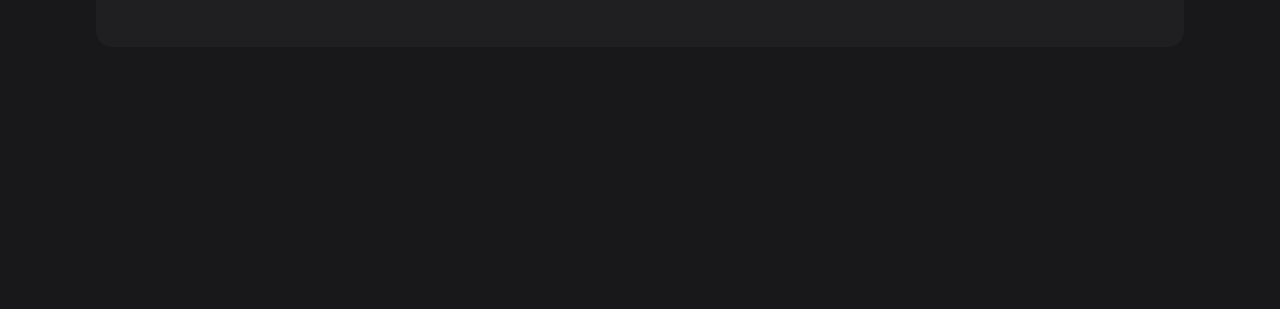
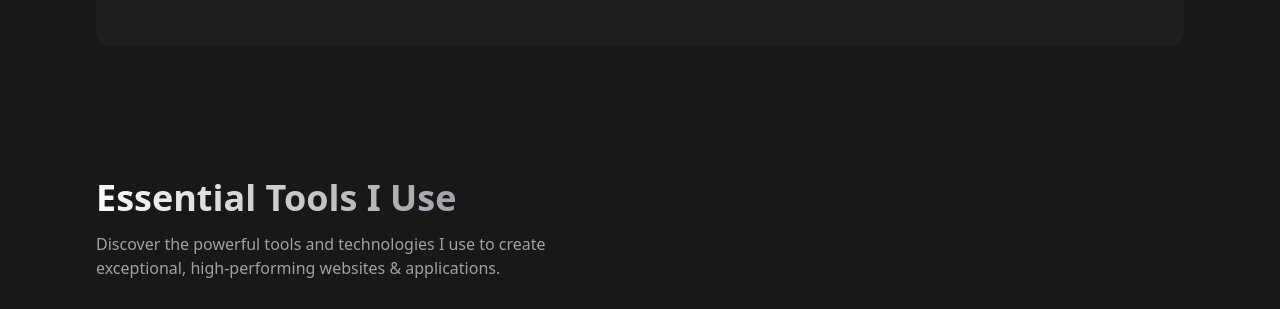
Before and after one commit to AndreiCCN/react-portfolio-1, a Next.js app: page / in a window 1280 px wide. Shown: the part 893-1202 px from the top of the page. Before the commit the page ends 940 px from the top, so only its background shows below. Built offline with nearby package versions, Linux system fonts and the light colour scheme.

Commit message:
feat: Start implementing Skill section

```diff
--- a/src/app/globals.css
+++ b/src/app/globals.css
@@ -7,7 +7,8 @@
   @apply bg-zinc-900 text-zinc-50;
 }
 
-.headline-1 {
+.headline-1,
+.headline-2 {
   @apply max-w-max;
   background: -webkit-linear-gradient(0deg, #fafafa, #a1a1aa);
   -webkit-background-clip: text;
@@ -15,6 +16,9 @@
 }
 .headline-1 {
   @apply text-5xl leading-tight font-semibold lg:text-[55px] lg:leading-[1.15];
+}
+.headline-2 {
+  @apply text-3xl lg:text-4xl lg:leading-tight font-semibold;
 }
 
 .container {
--- a/src/app/page.tsx
+++ b/src/app/page.tsx
@@ -1,6 +1,7 @@
 import About from "@/components/About";
 import Header from "../components/Header";
 import Hero from "../components/Hero";
+import Skill from "@/components/Skill";
 
 const App = () => {
   return (
@@ -9,6 +10,7 @@
       <main>
         <Hero />
         <About />
+        <Skill />
       </main>
     </>
   );
--- /dev/null
+++ b/src/components/Skill.tsx
@@ -0,0 +1,63 @@
+const skillItems: { imgSrc: string; label: string; desc: string }[] = [
+  {
+    imgSrc: "/images/figma.svg",
+    label: "Figma",
+    desc: "Design tool",
+  },
+  {
+    imgSrc: "/images/css3.svg",
+    label: "CSS",
+    desc: "User Interface",
+  },
+  {
+    imgSrc: "/images/javascript.svg",
+    label: "JavaScript",
+    desc: "Interaction",
+  },
+  {
+    imgSrc: "/images/nodejs.svg",
+    label: "NodeJS",
+    desc: "Web Server",
+  },
+  {
+    imgSrc: "/images/expressjs.svg",
+    label: "ExpressJS",
+    desc: "Node Framework",
+  },
+  {
+    imgSrc: "/images/mongodb.svg",
+    label: "MongoDB",
+    desc: "Database",
+  },
+  {
+    imgSrc: "/images/react.svg",
+    label: "React",
+    desc: "Framework",
+  },
+  {
+    imgSrc: "/images/tailwindcss.svg",
+    label: "TailwindCSS",
+    desc: "User Interface",
+  },
+];
+
+const Skill = () => {
+  return (
+    <section className="pt-20 lg:pt-32">
+      <div className="container">
+        <h2 className="headline-2">Essential Tools I Use</h2>
+        <p className="text-zinc-400 mt-3 mb-8 max-w-[50ch]">
+          Discover the powerful tools and technologies I use to create
+          exceptional, high-performing websites & applications.
+        </p>
+        <div className="">
+          {skillItems.map(() => {
+            return <></>;
+          })}
+        </div>
+      </div>
+    </section>
+  );
+};
+
+export default Skill;
```
